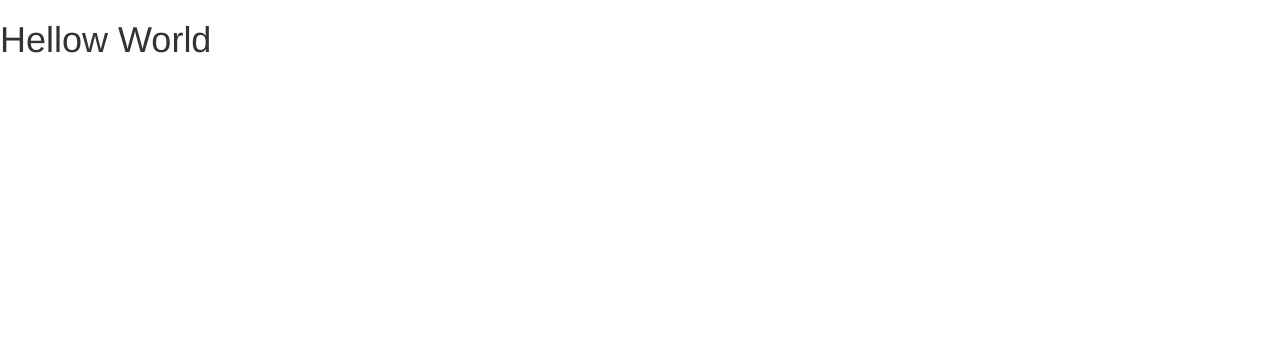
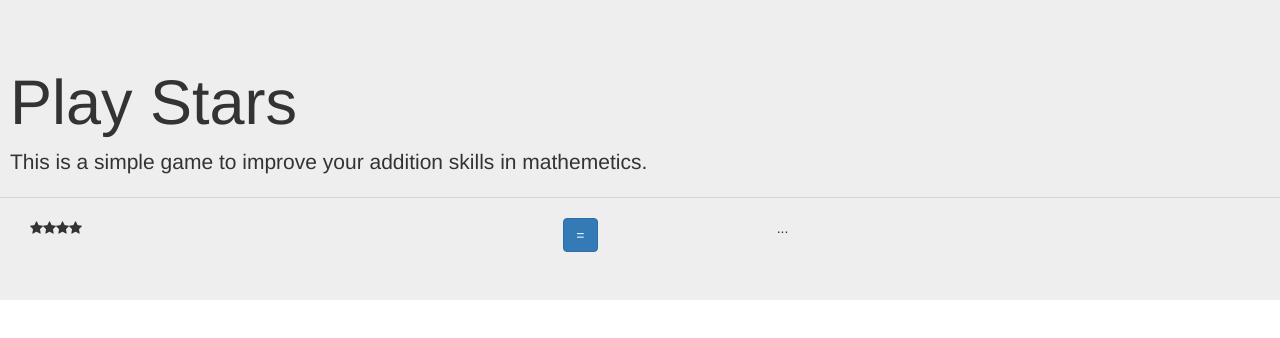
Before and after one commit to SavidyaSathyani/star_game, a React app: page / in a window 1280 px wide. Shown: the top 338 px of the page. Built offline with nearby package versions, Linux system fonts and the light colour scheme.

Commit message:
Add new components

```diff
--- a/index.html
+++ b/index.html
@@ -12,6 +12,8 @@
     <!-- bootstrap -->
     <link rel="stylesheet" href="https://maxcdn.bootstrapcdn.com/bootstrap/3.3.7/css/bootstrap.min.css" integrity="sha384-BVYiiSIFeK1dGmJRAkycuHAHRg32OmUcww7on3RYdg4Va+PmSTsz/K68vbdEjh4u"
         crossorigin="anonymous">
+
+    <link rel="stylesheet" href="https://stackpath.bootstrapcdn.com/font-awesome/4.7.0/css/font-awesome.min.css" />
 </head>
 
 <body>
--- a/package.json
+++ b/package.json
@@ -16,7 +16,6 @@
   "license": "MIT",
   "dependencies": {
     "react": "^16.3.2",
-    "react-bootstrap": "^0.32.1",
     "react-dom": "^16.3.2",
     "webpack": "^4.6.0",
     "webpack-cli": "^2.0.15",
--- /dev/null
+++ b/src/components/Answer.js
@@ -0,0 +1,11 @@
+import React from 'react';
+
+const Answer = (props) => {
+    return(
+        <div className="col-md-4">
+            ...
+        </div>
+    );
+};
+
+export default Answer;
--- a/src/components/App.js
+++ b/src/components/App.js
@@ -1,20 +1,10 @@
 import React from 'react';
-import {Jumbotron, Button} from 'react-bootstrap';
+import Game from '../components/Game';
 
 class App extends React.Component {
    render() {
       return (
-          <h1>Hellow World</h1>
-    //     <Jumbotron>
-    //     <h1>Hello, world!</h1>
-    //     <p>
-    //       This is a simple hero unit, a simple jumbotron-style component for calling
-    //       extra attention to featured content or information.
-    //     </p>
-    //     <p>
-    //       <Button bsStyle="primary">Learn more</Button>
-    //     </p>
-    //   </Jumbotron>
+          <Game />
       );
    }
 }
--- /dev/null
+++ b/src/components/Button.js
@@ -0,0 +1,11 @@
+import React from 'react';
+
+const Button = (props) => {
+    return(
+        <div className="col-md-4">
+            <button className="btn btn-primary">=</button>
+        </div>
+    );
+};
+
+export default Button;
--- /dev/null
+++ b/src/components/Game.js
@@ -0,0 +1,27 @@
+import React from 'react';
+import Stars from '../components/Stars';
+import Button from '../components/Button';
+import Answer from '../components/Answer';
+
+class Game extends React.Component {
+    render() {
+        return (
+            <div className="jumbotron">
+                <div style={{marginLeft:"10px"}}>
+                    <h1 >Play Stars</h1>
+                    <p>This is a simple game to improve your addition skills in mathemetics.</p>
+                </div>
+                <hr/>
+                <div className="container-fluid">
+                    <div className="row">
+                        <div className="col-md-5"><Stars /></div>
+                        <div className="col-md-2"><Button /></div>
+                        <div className="col-md-5"><Answer /></div>
+                    </div>
+                </div>
+            </div>
+        );
+    }
+}
+
+export default Game;
--- /dev/null
+++ b/src/components/Stars.js
@@ -0,0 +1,14 @@
+import React from 'react';
+
+const Stars = (props) => {
+    return(
+        <div className="col-md-4">
+            <i className="fa fa-star"></i>
+            <i className="fa fa-star"></i>
+            <i className="fa fa-star"></i>
+            <i className="fa fa-star"></i>
+        </div>
+    );
+};
+
+export default Stars;
--- a/src/css/site.css
+++ b/src/css/site.css
@@ -1,3 +1,3 @@
-/* body{
-background: red;
+/* #app{
+    margin-left: 10px;
 } */
```
Also changed, not shown: 1 other file (tests, documents, lock files or other folders).
